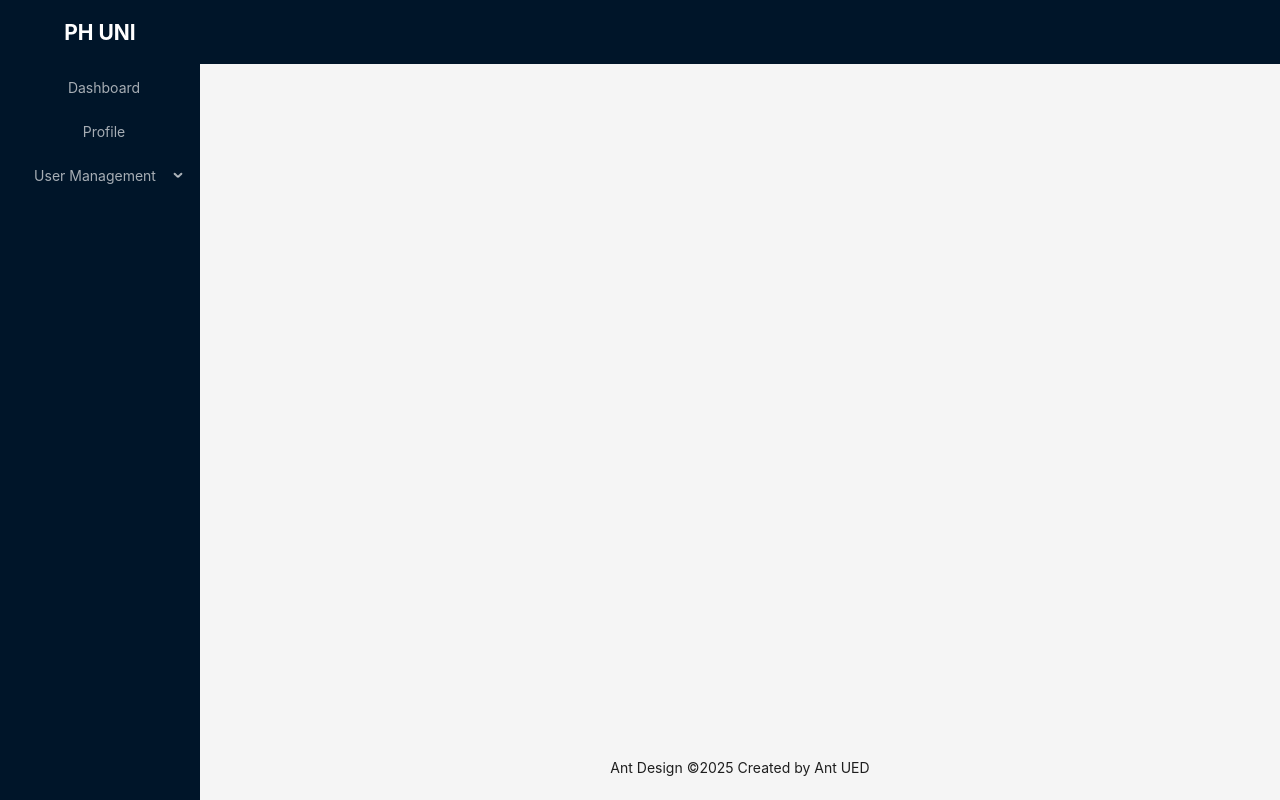
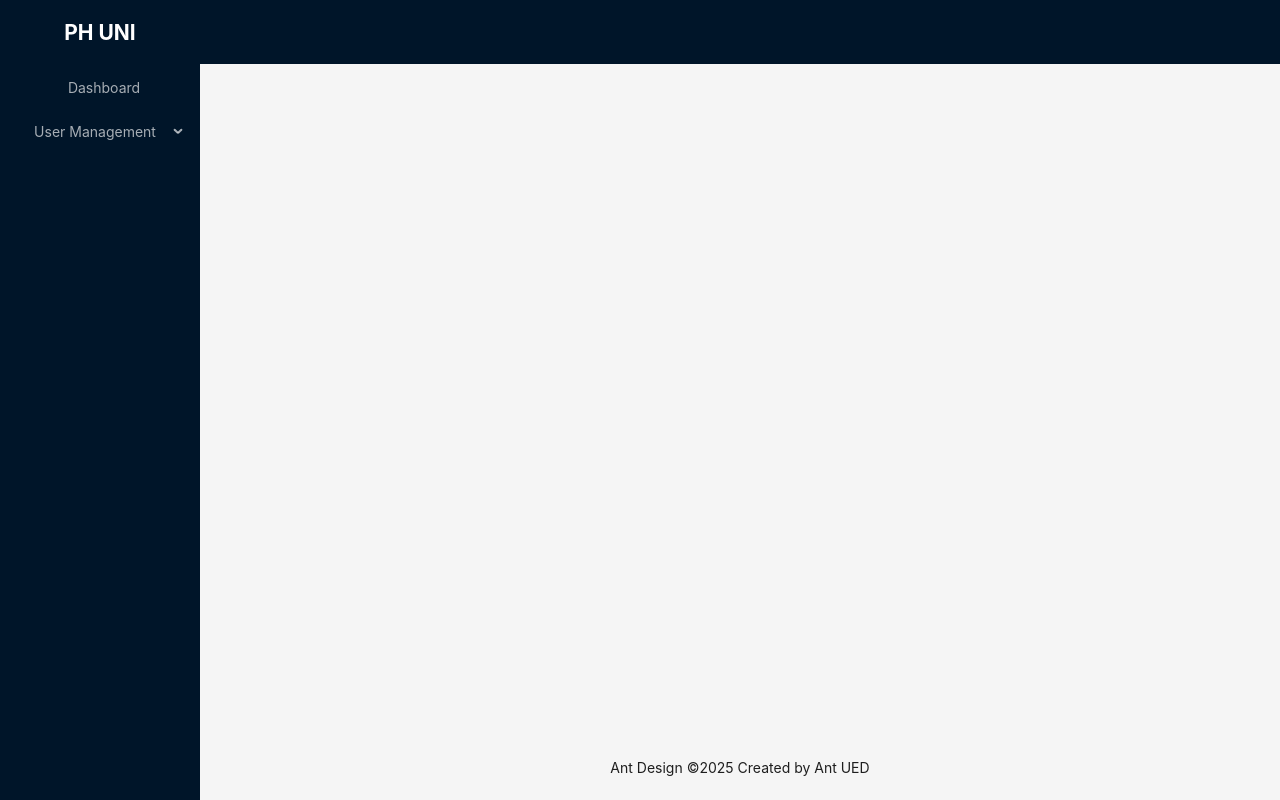
Before and after one commit to mohammad-salim-23/PH-University-client, a React (Vite) app: page / in a window 1280 px wide. Built offline with nearby package versions, Linux system fonts and the light colour scheme.

Commit message:
centralised array for routes and sidebar items

```diff
--- a/src/components/layout/MainLayout.tsx
+++ b/src/components/layout/MainLayout.tsx
@@ -1,27 +1,28 @@
 import { Layout, Menu, MenuProps } from "antd";
-import { Outlet } from "react-router-dom";
+import { NavLink, Outlet } from "react-router-dom";
 
 const { Header, Content, Footer, Sider } = Layout;
 const items : MenuProps['items'] =[
   {
-    key:'1',
-    label:'Dashboard'
+    key:'Dashboard',
+    label:<NavLink to="/admin/dashboard">Dashboard</NavLink>
   },
+
   {
-    key:'2',
-    label:'Profile'
-  },
-  {
-    key:'3',
+    key:'User Management',
     label:'User Management',
     children:[
       {
-        key:'11',
-        label:'user Profile'
+        key:'Create Admin',
+        label:<NavLink to="/admin/create-admin">Create Admin</NavLink>
       },
       {
-        key:'21',
-        label:'checking profile'
+        key:'Create Faculty',
+        label:<NavLink to="/admin/create-faculty">Create Faculty</NavLink>
+      },
+      {
+        key:'Create Student',
+        label:<NavLink to="/admin/create-student">Create Student</NavLink>
       },
     ]
   },
--- /dev/null
+++ b/src/pages/admin/AdminDashboard.tsx
@@ -0,0 +1,9 @@
+
+ const AdminDashboard = () =>{
+    return(
+        <div>
+          <p style={{fontSize:"30px"}}>This is AdminDashboard component</p>
+        </div>
+    )
+}
+export default AdminDashboard;
--- /dev/null
+++ b/src/pages/admin/CreateAdmin.tsx
@@ -0,0 +1,9 @@
+
+const CreateAdmin = () =>{
+    return(
+        <div>
+           <h1>create Admin:most powerful position</h1>
+        </div>
+    )
+}
+export default CreateAdmin;
--- /dev/null
+++ b/src/pages/admin/CreateFaculty.tsx
@@ -0,0 +1,9 @@
+
+const CreateFaculty = () =>{
+    return(
+        <div>
+       <h1>Create Faculty:They Disturb us</h1>
+        </div>
+    )
+}
+export default CreateFaculty;
--- /dev/null
+++ b/src/pages/admin/CreateStudent.tsx
@@ -0,0 +1,9 @@
+
+const CreateStudent = () =>{
+    return(
+        <div>
+             <h1>Create Student</h1>
+        </div>
+    )
+}
+export default CreateStudent;
--- /dev/null
+++ b/src/routes/admin.routes.tsx
@@ -0,0 +1,69 @@
+import App from "../App";
+import AdminDashboard from "../pages/admin/AdminDashboard";
+import CreateAdmin from "../pages/admin/CreateAdmin";
+import CreateFaculty from "../pages/admin/CreateFaculty";
+import CreateStudent from "../pages/admin/CreateStudent";
+
+const adminPaths2 = [
+  {
+    name: "Dashboard",
+    path: "/admin/dashboard",
+    element: <AdminDashboard />,
+  },
+  {
+    name: "User Management",
+    children: [
+      {
+        name: "Create Admin",
+        path: "/admin/create-admin",
+        element: <CreateAdmin/>,
+      },
+      {
+        name: "Create Faculty",
+        path: "/admin/create-faculty",
+        element: <CreateFaculty/>,
+      },
+      {
+        name: "Dashboard",
+        path: "/admin/create-student",
+        element: <CreateStudent />,
+      },
+    ],
+  },
+  {
+    name: "Course Management",
+    children: [
+      {
+        name: "Offered Course",
+        path: "/admin/offered-course",
+        element: <CreateAdmin/>,
+      },
+    ],
+  },
+];
+export const adminPaths = [
+  {
+    path: "/admin",
+    element: <App />,
+    children: [
+      //relative paths
+
+      {
+        path: "dashboard",
+        element: <AdminDashboard />,
+      },
+      {
+        path: "create-student",
+        element: <CreateStudent />,
+      },
+      {
+        path: "create-admin",
+        element: <CreateAdmin />,
+      },
+      {
+        path: "create-faculty",
+        element: <CreateFaculty />,
+      },
+    ],
+  },
+];
```
Also changed, not shown: src/components/layout/AdminLayout.tsx (added, +11 -0 lines), src/routes/routes.tsx (+17 -12 lines).
